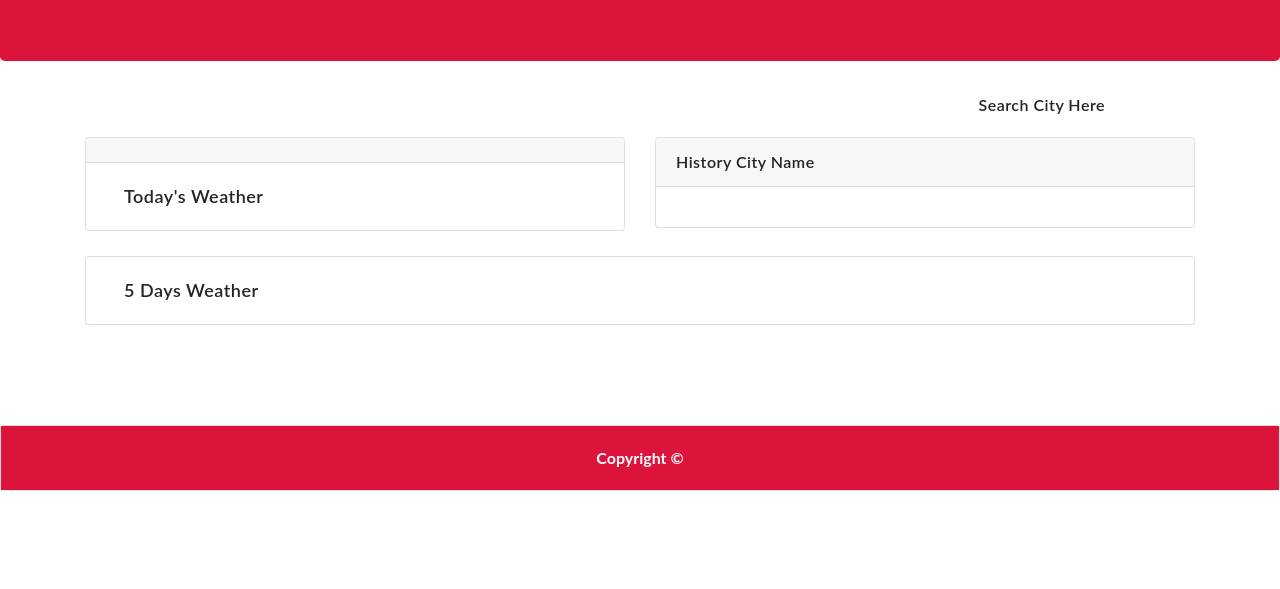
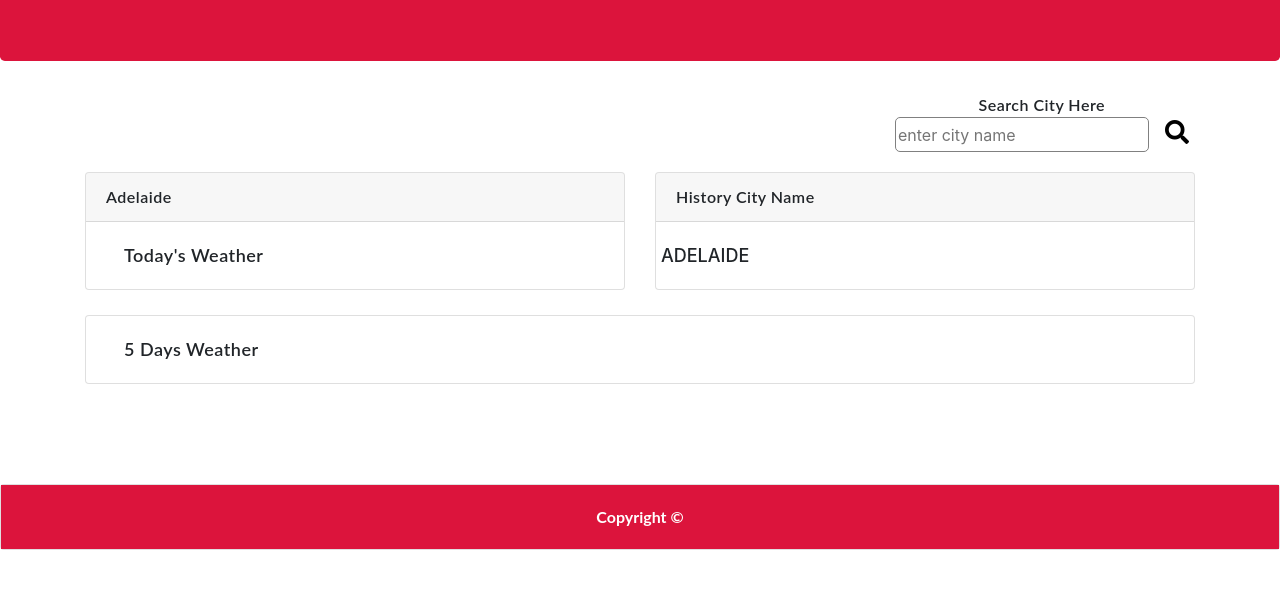
Before and after one commit to SthaSub/weather-report, a plain HTML site: page index.html in a window 1280 px wide. Shown: the part 139-728 px from the top of the page. Drawn offline with nearby package versions, Linux system fonts and the light colour scheme; files that its build step writes are made by us from their sources; no server answers.

Commit message:
renaming assests to assets in index page

```diff
--- a/index.html
+++ b/index.html
@@ -17,7 +17,7 @@
       href="https://fonts.googleapis.com/css?family=Open+Sans&display=swap"
       rel="stylesheet"
     />
-    <link rel="stylesheet" href="./assests/style.css" />
+    <link rel="stylesheet" href="./assets/style.css" />
     <title>Weather Report</title>
   </head>
   <body>
@@ -66,6 +66,6 @@
       </div>
     </footer>
     <script src="https://cdnjs.cloudflare.com/ajax/libs/jquery/3.2.1/jquery.min.js"></script>
-    <script src="./assests/script.js"></script>
+    <script src="./assets/script.js"></script>
   </body>
 </html>
```
